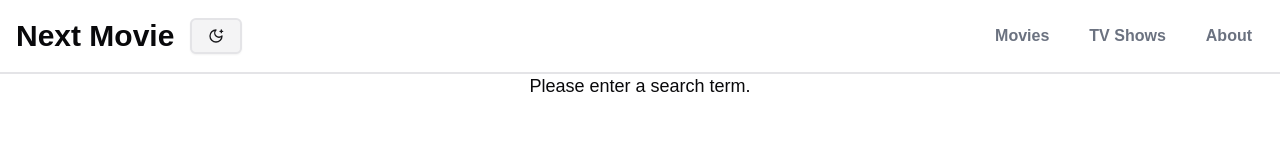
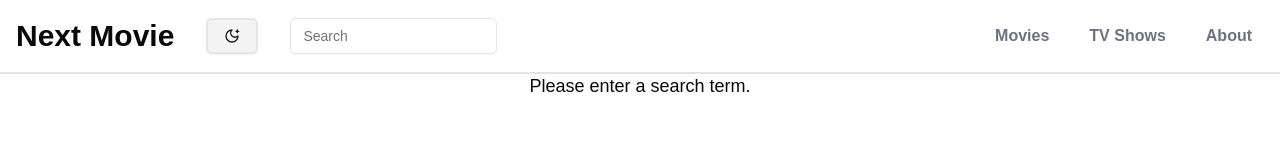
Before and after one commit to MenasheMtku/next-movie-app, a Next.js app: page /search in a window 1280 px wide. Shown: the top 160 px of the page. Built offline with nearby package versions, Linux system fonts and the light colour scheme.

Commit message:
feat: Add search ability with SearchInput

```diff
--- /dev/null
+++ b/components/SearchInput.tsx
@@ -0,0 +1,17 @@
+
+import { Input } from './ui/input'
+import Form from 'next/form'
+
+function SearchInput() {
+
+  return (
+    <div>
+      <Form action="/search">
+        <Input placeholder='Search' name="query" type='text'/>
+      </Form>
+    </div>
+
+  )
+}
+
+export default SearchInput
--- a/components/layout/Navbar.tsx
+++ b/components/layout/Navbar.tsx
@@ -4,6 +4,7 @@ import { usePathname } from "next/navigation";
 import ThemeToggle from "@/components/ThemeToggle";
 import { useState } from "react";
 import { Menu, X } from "lucide-react";
+import SearchInput from "../SearchInput";
 
 const Navbar = () => {
   const pathname = usePathname();
@@ -18,11 +19,12 @@ const Navbar = () => {
   return (
     <header className="fixed z-50 w-full scroll-m-20 border-b-2 bg-background">
       <nav className="mx-auto flex max-w-7xl items-center justify-between p-4">
-        <div className="flex items-center gap-4">
+        <div className="flex items-center gap-8">
           <Link href="/">
             <p className="text-2xl font-semibold md:text-3xl">Next Movie</p>
           </Link>
           <ThemeToggle />
+          <SearchInput />
         </div>
 
         {/* Mobile Menu Button */}
@@ -45,8 +47,7 @@ const Navbar = () => {
             return (
               <li
                 key={link.id}
-                className={`relative px-3 py-2 font-semibold transition-colors duration-200 ${
-                  isActive
+                className={`relative px-3 py-2 font-semibold transition-colors duration-200 ${isActive
                   ? "font-semibold text-gray-800 dark:text-foreground"
                   : "text-gray-500 dark:text-gray-200"
                   }`}
@@ -64,8 +65,7 @@ const Navbar = () => {
 
         {/* Mobile Menu with Animation */}
         <div
-          className={`absolute left-0 right-0 top-full transform border-b-2 bg-background transition-all duration-300 ease-in-out md:hidden ${
-            isMenuOpen
+          className={`absolute left-0 right-0 top-full transform border-b-2 bg-background transition-all duration-300 ease-in-out md:hidden ${isMenuOpen
             ? "translate-y-0 opacity-100"
             : "pointer-events-none -translate-y-2 opacity-0"
             }`}
@@ -76,8 +76,7 @@ const Navbar = () => {
               return (
                 <li
                   key={link.id}
-                  className={`transform transition-all duration-300 ease-in-out w-full ${
-                    isMenuOpen
+                  className={`transform transition-all duration-300 ease-in-out w-full ${isMenuOpen
                     ? "translate-x-0 opacity-100"
                     : "translate-x-4 opacity-0"
                     }`}
@@ -87,8 +86,7 @@ const Navbar = () => {
                 >
                   <Link
                     href={link.href}
-                    className={`flex px-4 py-3 transition-colors duration-200 justify-center hover:bg-gray-100 dark:hover:bg-gray-800 ${
-                      isActive
+                    className={`flex px-4 py-3 transition-colors duration-200 justify-center hover:bg-gray-100 dark:hover:bg-gray-800 ${isActive
                       ? "font-semibold text-gray-800 dark:text-foreground"
                       : "text-gray-500 dark:text-gray-200"
                       }`}
```
Lines whose indentation alone changed are shown as unchanged.
